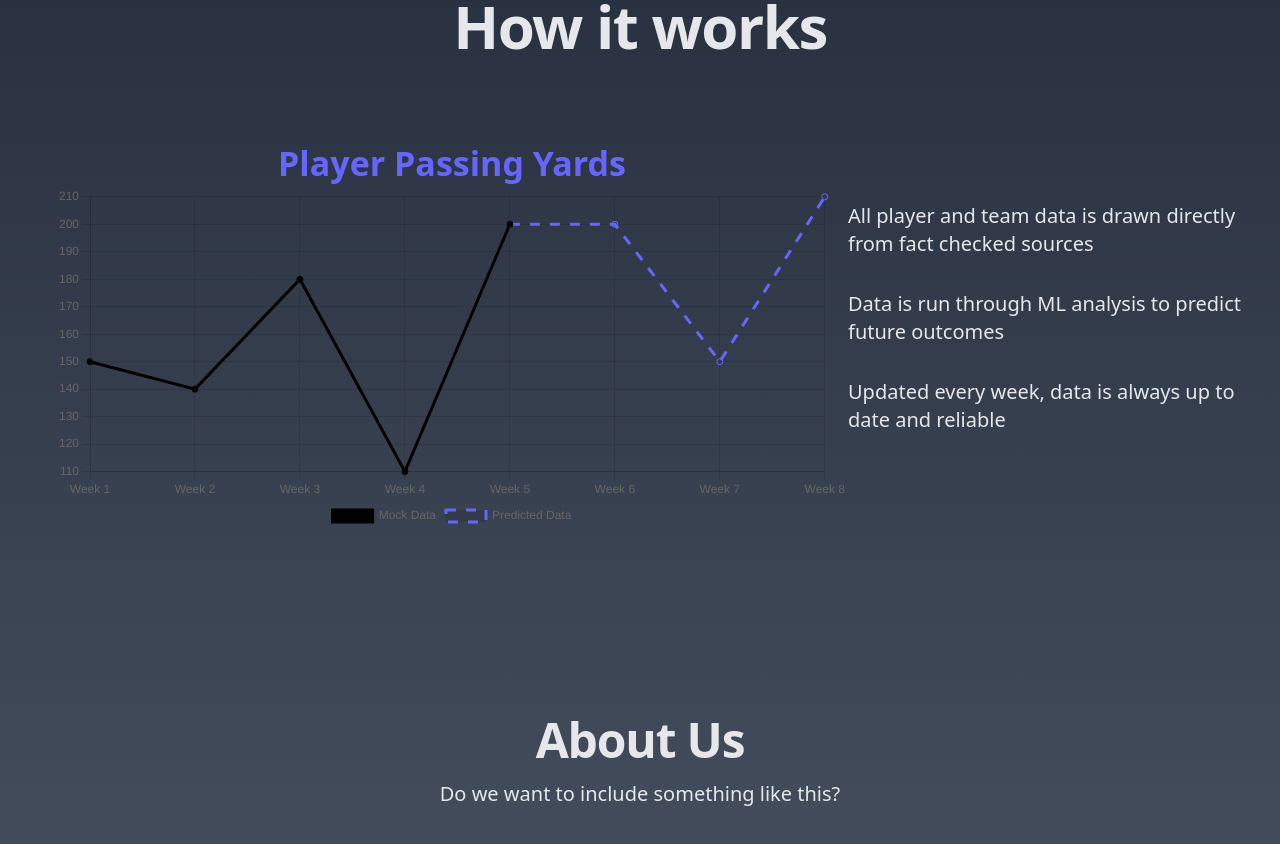
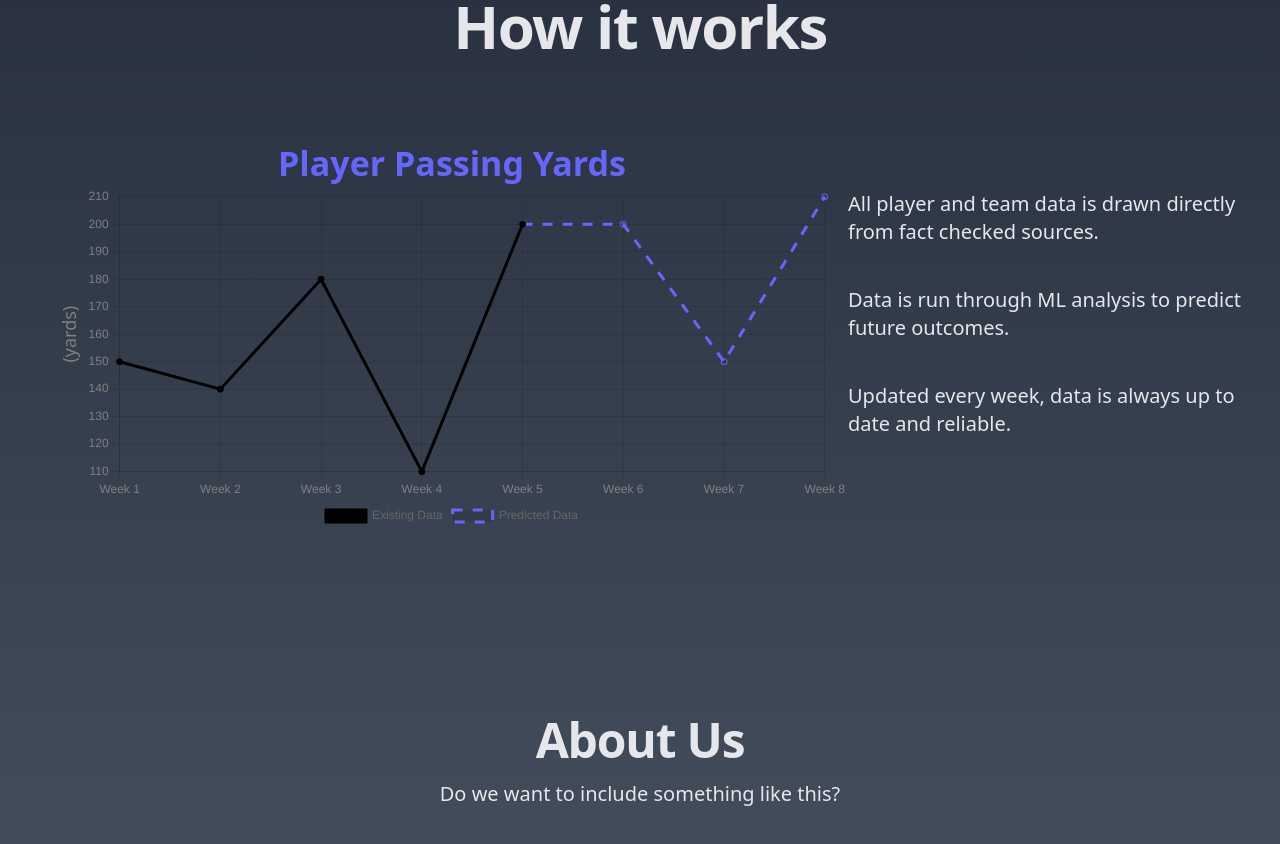
Before and after one commit to k-finken/Gatornetics, a Next.js app: page / in a window 1280 px wide. Shown: the part 820-1664 px from the top of the page. Built offline with nearby package versions, Linux system fonts and the light colour scheme.

Commit message:
color changes

```diff
--- a/components/HomeHero.js
+++ b/components/HomeHero.js
@@ -68,7 +68,7 @@ function Index({foundPlayer}) {
                 }
             },
             legend: {
-                position: 'bottom'
+                position: 'bottom',
             },
             title: {
                 display : true,
@@ -82,14 +82,28 @@ function Index({foundPlayer}) {
             },
         },
         scales: {
-            yAxes: [
-                {
-                    ticks: {
-                        suggestedMin: 0,
-                        suggestedMax: 400
+            y: {
+                position: "left",
+                ticks: {
+                    color: 'gray'
+                },
+                title: {
+                    display: true,
+                    text: "(yards)",
+                    color: 'gray',
+                    font: {
+                        size: 18,
+                        family: "system-ui",
+                        weight: "300"
                     }
                 }
-            ]
+            },
+            x: {
+                ticks: {
+                    color: 'gray'
+                }
+            }
+
         }
     };
 
@@ -97,7 +111,7 @@ function Index({foundPlayer}) {
         labels: ['Week 1', 'Week 2', 'Week 3', 'Week 4', 'Week 5', 'Week 6', 'Week 7', 'Week 8'],
         datasets: [
             {
-                label: 'Mock Data',
+                label: 'Existing Data',
                 data: [150, 140, 180, 110, 200, , , ],
                 borderColor: '#000',
                 backgroundColor: '#000',
@@ -140,9 +154,9 @@ function Index({foundPlayer}) {
                     <Line data={lineData} options={lineOptions}></Line>
                 </div>
                 <div className="mr-10 mr-auto place-self-center lg:col-span-4">
-                    <p className="max-w-2xl mb-6 font-light text-gray-200 lg:mb-8 md:text-lg lg:text-xl dark:text-gray-400">All player and team data is drawn directly from fact checked sources</p>
-                    <p className="max-w-2xl mb-6 font-light text-gray-200 lg:mb-8 md:text-lg lg:text-xl dark:text-gray-400">Data is run through ML analysis to predict future outcomes</p>
-                    <p className="max-w-2xl mb-6 font-light text-gray-200 lg:mb-8 md:text-lg lg:text-xl dark:text-gray-400">Updated every week, data is always up to date and reliable</p>
+                    <p className="max-w-2xl mb-6 font-light text-gray-200 lg:mb-10 md:text-lg lg:text-xl dark:text-gray-400">All player and team data is drawn directly from fact checked sources.</p>
+                    <p className="max-w-2xl mb-6 font-light text-gray-200 lg:mb-10 md:text-lg lg:text-xl dark:text-gray-400">Data is run through ML analysis to predict future outcomes.</p>
+                    <p className="max-w-2xl mb-6 font-light text-gray-200 lg:mb-10 md:text-lg lg:text-xl dark:text-gray-400">Updated every week, data is always up to date and reliable.</p>
                 </div>
             </div>
             <div className="mt-20 flex justify-center items-center">
```
